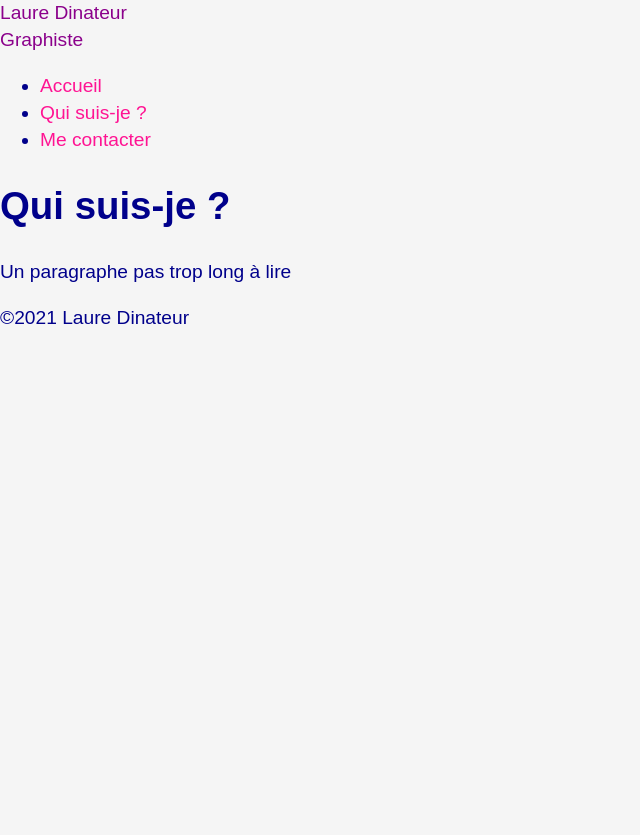
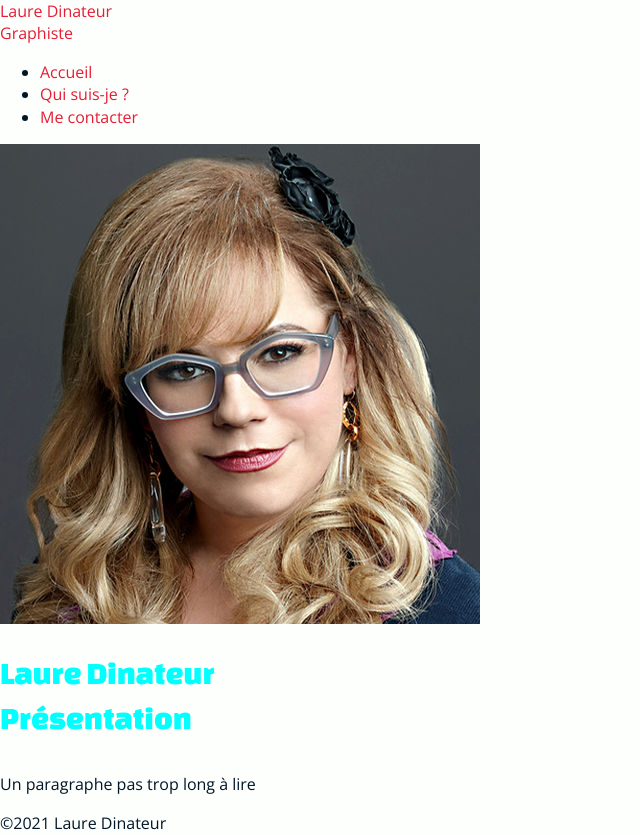
Before and after one commit to divtec-cejef/293-laure-dinateur-Elliotorosaure, a plain HTML site: page informations.html in a window 1280 px wide. Shown: the whole page, without its empty margins (0-640 px from the left). Before the commit the page ends 800 px from the top, so only its background shows below. Drawn offline with nearby package versions, Linux system fonts and the light colour scheme.

Commit message:
ajout css de base et fonts

```diff
--- a/css/main.css
+++ b/css/main.css
@@ -1,14 +1,52 @@
+/************************
+        POLICE FONT
+ *************************/
+/* open-sans-regular - latin */
+@font-face {
+    font-display: swap; /* Check https://developer.mozilla.org/en-US/docs/Web/CSS/@font-face/font-display for other options. */
+    font-family: 'Open Sans';
+    font-style: normal;
+    font-weight: 400;
+    src: url('../fonts/open-sans-v40-latin-regular.woff2') format('woff2'); /* Chrome 36+, Opera 23+, Firefox 39+, Safari 12+, iOS 10+ */
+}
+/* open-sans-italic - latin */
+@font-face {
+    font-display: swap; /* Check https://developer.mozilla.org/en-US/docs/Web/CSS/@font-face/font-display for other options. */
+    font-family: 'Open Sans';
+    font-style: italic;
+    font-weight: 400;
+    src: url('../fonts/open-sans-v40-latin-italic.woff2') format('woff2'); /* Chrome 36+, Opera 23+, Firefox 39+, Safari 12+, iOS 10+ */
+}
+/* open-sans-800 - latin */
+@font-face {
+    font-display: swap; /* Check https://developer.mozilla.org/en-US/docs/Web/CSS/@font-face/font-display for other options. */
+    font-family: 'Open Sans';
+    font-style: normal;
+    font-weight: 800;
+    src: url('../fonts/open-sans-v40-latin-800.woff2') format('woff2'); /* Chrome 36+, Opera 23+, Firefox 39+, Safari 12+, iOS 10+ */
+}
+/* changa-one-regular - latin */
+@font-face {
+    font-display: swap; /* Check https://developer.mozilla.org/en-US/docs/Web/CSS/@font-face/font-display for other options. */
+    font-family: 'Changa One';
+    font-style: normal;
+    font-weight: 400;
+    src: url('../fonts/changa-one-v20-latin-regular.woff2') format('woff2'); /* Chrome 36+, Opera 23+, Firefox 39+, Safari 12+, iOS 10+ */
+}
+/************************
+        Règles Générales
+ *************************/
 * {
     box-sizing: border-box;
 }
 
 body {
-    font-family: Arial, sans-serif;
+    font-family: 'Open Sans', sans-serif;
     font-weight: 400;
-    font-size: 1.2rem;
+    font-size: 100%;
     line-height: 1.4;
-    color: darkblue;
-    background-color: whitesmoke;
+    color: #011627;
+    background-color: #fdfffc;
 }
 
 img {
@@ -16,12 +54,45 @@ img {
     height: auto;
     width: auto;
 }
-
+h1,
+h2,
+h3,
+h4,
+h5,
+h6{
+ font-family: "Changa One", sans-serif;
+    font-weight: 400;
+}
+h1 {
+    font-size: 2rem;
+    margin-bottom: 1em;
+}
+h2 {
+    font-size: 1.5rem;
+    margin-bottom: .75em;
+}
+p {
+    line-height: 1.5;
+}
 a {
-    color: deeppink;
+    color: #e71d36 ;
     text-decoration: none;
 }
-
-a:hover {
-    color: darkmagenta;
+/************************
+        PAGE ACCUEIL
+ *************************/
+.page-main h1 {
+    color: yellow;
 }
+/************************
+        PAGE CONTACT
+ *************************/
+.page-contact h1 {
+    color: red;
+}
+/************************
+        PAGE INFORMATION
+ *************************/
+.page-informations h1 {
+    color: aqua;
+}
--- a/informations.html
+++ b/informations.html
@@ -18,7 +18,7 @@
     <!-- Favicon -->
     <link rel="icon" href="_sources/images/favicon.ico">
 </head>
-<body>
+<body class="page-informations">
 <header>
     <a href="main.html"><div>Laure Dinateur <div>Graphiste</div></div></a>
     <nav>
@@ -30,7 +30,8 @@
     </nav>
 </header>
 <main>
-    <h1>Qui suis-je ?</h1>
+    <img src="_sources/images/laure-dinateur-graphiste.jpg">
+    <h1>Laure Dinateur <br> Présentation</h1>
     <p>Un paragraphe pas trop long à lire</p>
 </main>
 <footer>
```
Also changed, not shown: contact.html (+1 -1 lines), main.html (+1 -1 lines), fonts/changa-one-v20-latin-regular.woff2 (added), fonts/open-sans-v40-latin-800.woff2 (added), fonts/open-sans-v40-latin-italic.woff2 (added), fonts/open-sans-v40-latin-regular.woff2 (added).
